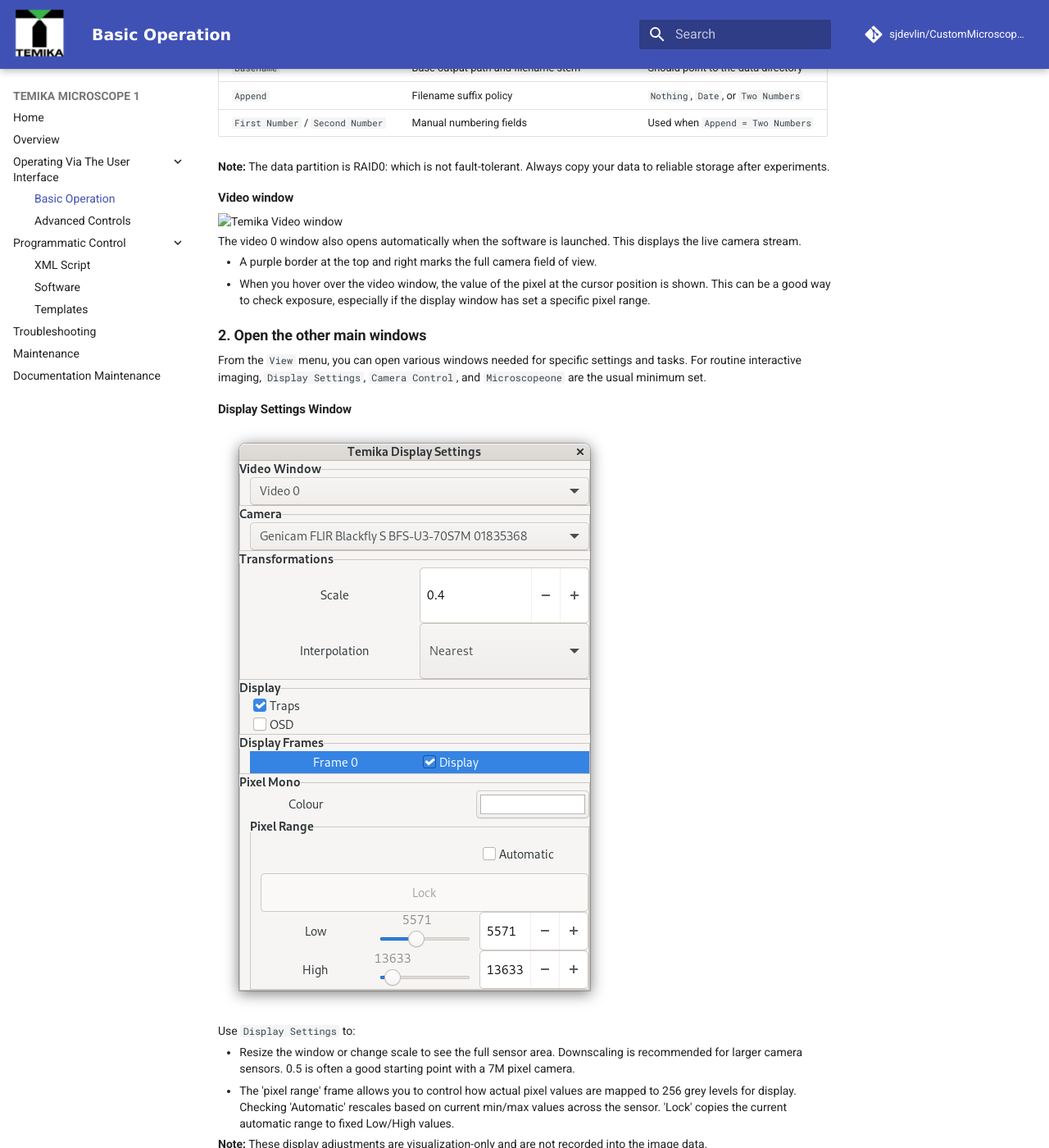
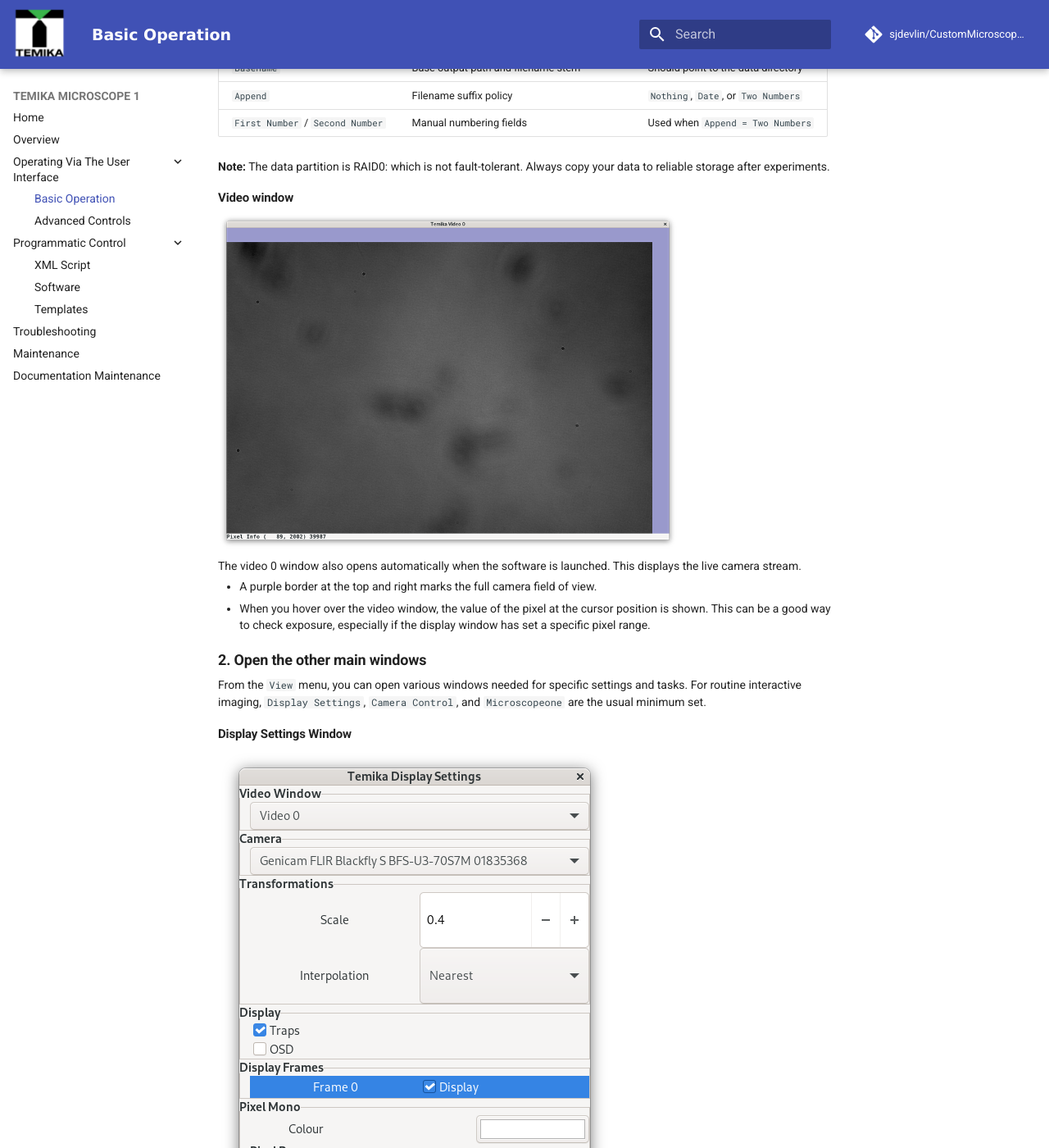
Before and after one commit to sjdevlin/CustomMicroscopeDocs, an MkDocs documentation site: the page built from docs/operating-via-user-interface/basic-operation.md, in a window 1280 px wide and 1400 px high, scrolled down 994 px. Shown: the whole window at 82% size. Built offline with MkDocs 1.6.1 and Material for MkDocs 9.7.7, drawn with Linux system fonts in a browser that asks for light colours; comment, search, counter and statistics services are not loaded; some of the changed text lies outside the part shown.

Commit message:
Scale site images and update basic operation assets

```diff
--- a/docs/operating-via-user-interface/basic-operation.md
+++ b/docs/operating-via-user-interface/basic-operation.md
@@ -32,7 +32,7 @@
 
 ### Video window
 
-<img src="../assets/images/temika-manual/video-window.png" alt="Temika Video window" width="400">
+![Temika video window](../assets/images/temika-manual/video-window.png)
 
 The video 0 window also opens automatically when the software is launched.  This displays the live camera stream.
 
@@ -51,7 +51,7 @@
 Use `Display Settings` to:
 
 - Resize the window or change scale to see the full sensor area.  Downscaling is recommended for larger camera sensors.  0.5 is often a good starting point with a 7M pixel camera.
-- The 'pixel range' frame allows you to control how actual pixel values are mapped to 256 grey levels for display. Checking 'Automatic' rescales based on current min/max values across the sensor.  'Lock' copies the current automatic range to fixed Low/High values.
+- The `pixel range` frame allows you to control how actual pixel values are mapped to 256 grey levels for display. Checking `Automatic` rescales based on current min/max values across the sensor.  `Lock` copies the current automatic range to fixed Low/High values.
 
 **Note:** These display adjustments are visualization-only and are not recorded into the image data.
 
--- a/docs/stylesheets/extra.css
+++ b/docs/stylesheets/extra.css
@@ -54,6 +54,13 @@
   padding-bottom: 0.48em;
 }
 
+.md-typeset img,
+.md-typeset svg,
+.md-typeset figure img {
+  max-width: 75%;
+  height: auto;
+}
+
 .md-nav--primary .md-nav__item--section > .md-nav__link {
   font-weight: 400;
 }
```
Also changed, not shown: docs/assets/images/temika-manual/video-window.png.
